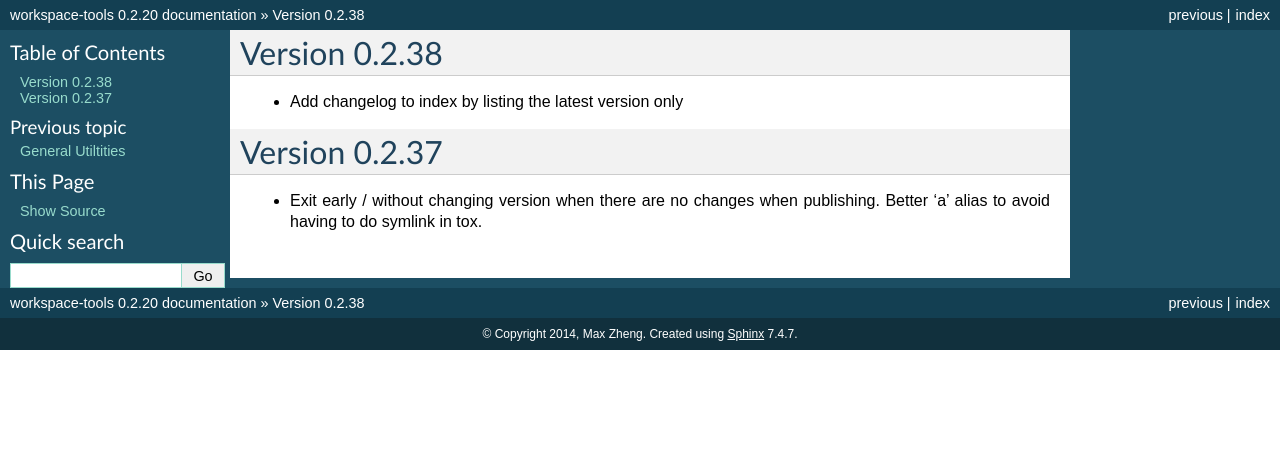
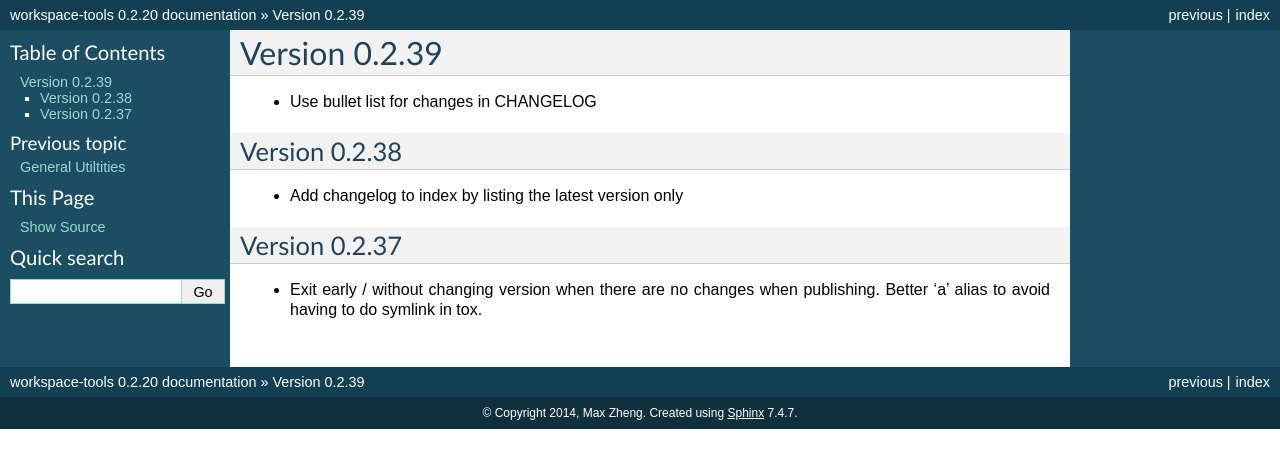
Before and after one commit to maxzheng/workspace-tools, a Sphinx documentation site: the page built from docs/CHANGELOG.rst, in a window 1280 px wide. Shown: the top 468 px of the page. Built offline with Sphinx 7.4.7, drawn with Linux system fonts in a browser that asks for light colours.

Commit message:
Publish version 0.2.39

```diff
--- a/docs/CHANGELOG.rst
+++ b/docs/CHANGELOG.rst
@@ -1,11 +1,17 @@
+Version 0.2.39
+================================================================================
+
+* Use bullet list for changes in CHANGELOG
+
+
 Version 0.2.38
-================================================================================
+--------------------------------------------------------------------------------
 
 * Add changelog to index by listing the latest version only
 
 
 Version 0.2.37
-================================================================================
+--------------------------------------------------------------------------------
 
 * Exit early / without changing version when there are no changes when publishing.
   Better 'a' alias to avoid having to do symlink in tox.
--- a/setup.py
+++ b/setup.py
@@ -10,7 +10,7 @@ def find_files(path):
 
 setuptools.setup(
   name='workspace-tools',
-  version='0.2.38',
+  version='0.2.39',
 
   author='Max Zheng',
   author_email='maxzheng.os @t gmail.com',
```
